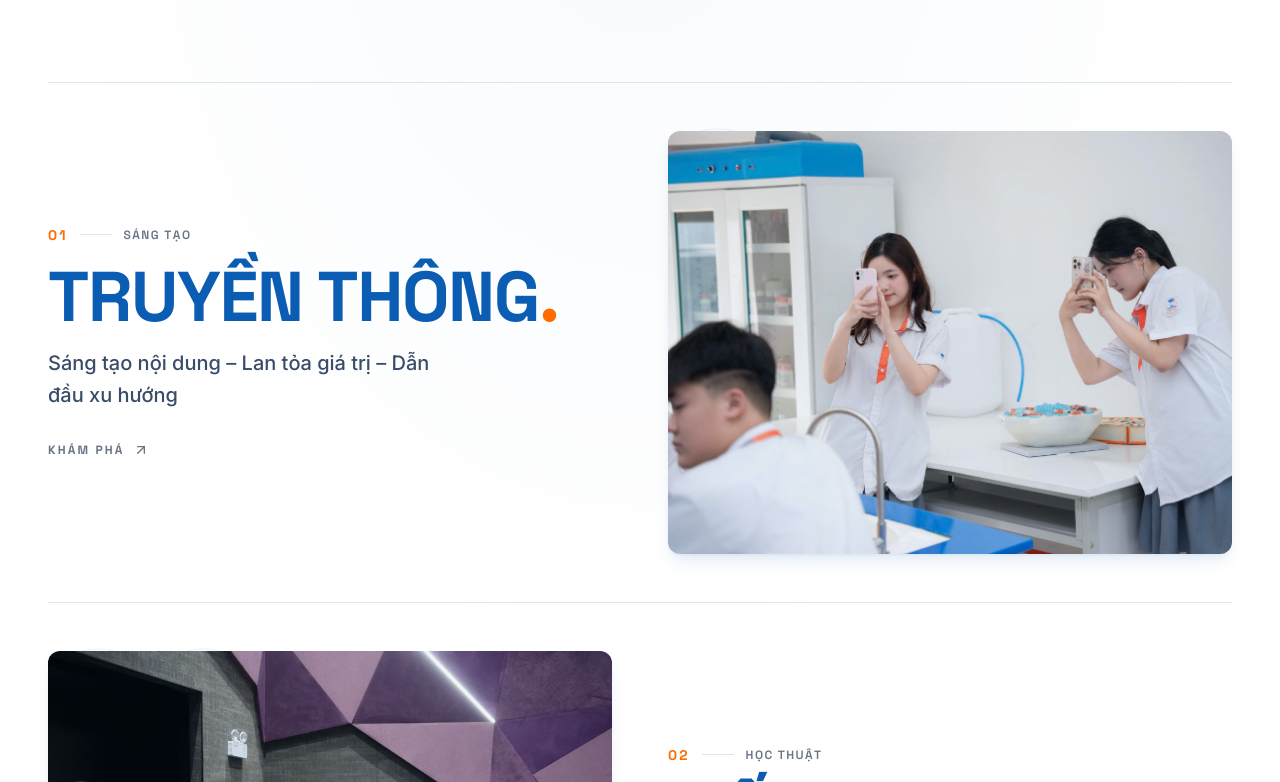
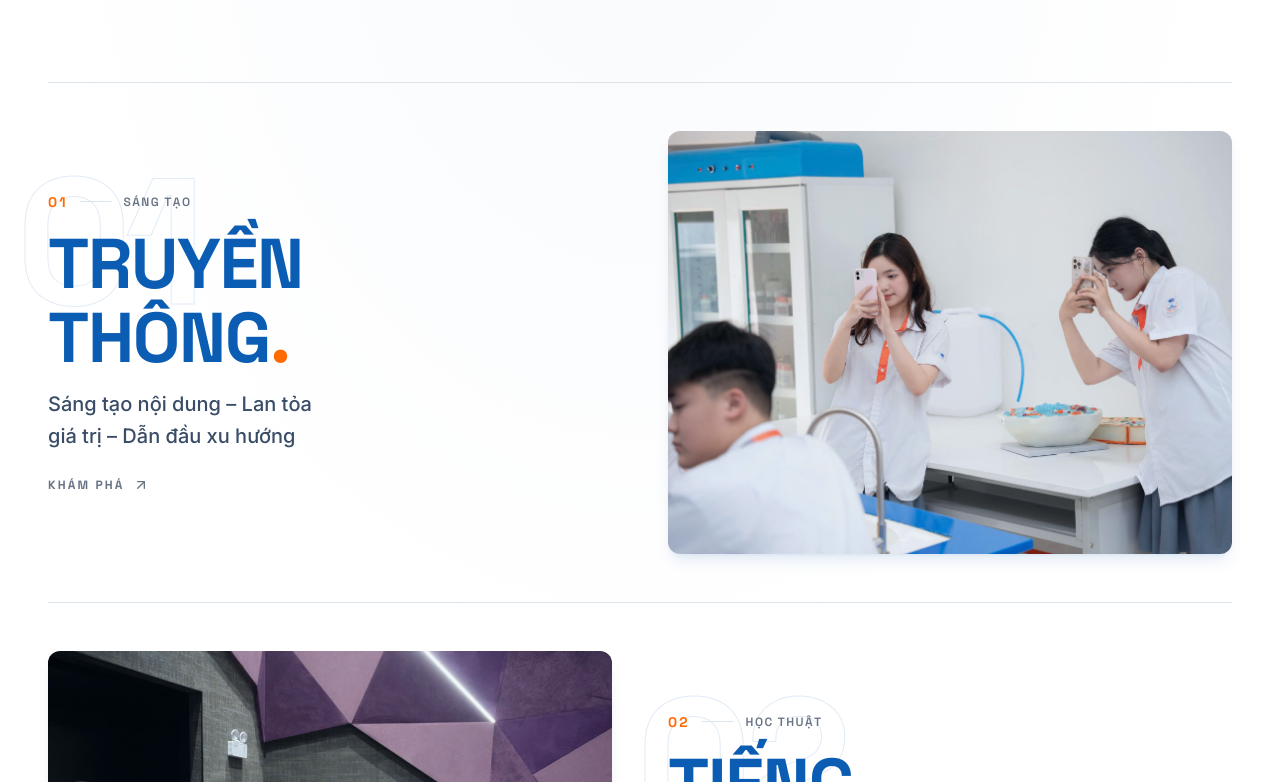
Before and after one commit to milo-37/edison-student-life, a Next.js app: page / in a window 1280 px wide. Shown: the part 1538-2320 px from the top of the page. Built offline with nearby package versions, Linux system fonts and the light colour scheme.

Commit message:
UI Fix: Adjusted ghost number clipping and positioning in ClubShowcase

```diff
--- a/src/app/globals.css
+++ b/src/app/globals.css
@@ -147,11 +147,12 @@ h1, h2, h3, h4, h5, h6 {
   font-family: var(--font-heading), system-ui, sans-serif;
   font-size: clamp(5rem, 14vw, 12rem);
   font-weight: 900;
-  line-height: 0.85;
+  line-height: 1.1;
   letter-spacing: -0.04em;
   color: transparent;
-  -webkit-text-stroke: 1px rgba(11,93,179,0.08);
+  -webkit-text-stroke: 1px rgba(11,93,179,0.12);
   user-select: none;
+  padding-bottom: 0.1em;
 }
 
 /* ─── Flow connector — thin vertical line between sections ─── */
--- a/src/components/home/ClubShowcase.tsx
+++ b/src/components/home/ClubShowcase.tsx
@@ -65,8 +65,16 @@ export function ClubShowcase() {
                       !isEven ? "md:grid-flow-col" : ""
                     }`}
                   >
-                    {/* Text block */}
-                    <div className={!isEven ? "md:order-2" : ""}>
+                    {/* Content block */}
+                    <div className={!isEven ? "md:order-2 md:w-1/2 flex flex-col justify-center relative" : "md:w-1/2 flex flex-col justify-center relative"}>
+                      {/* Ghost number background */}
+                      <div
+                        className="club-number absolute -top-12 -left-4 md:-left-8 pointer-events-none select-none z-[-1]"
+                        aria-hidden="true"
+                      >
+                        {club.number}
+                      </div>
+
                       {/* Number + category */}
                       <div className="flex items-center gap-3 mb-4">
                         <span className="font-heading text-sm font-black text-[#FF6B00] tracking-[0.15em]">
@@ -106,13 +114,7 @@ export function ClubShowcase() {
 
                     {/* Image block */}
                     <div className={`relative ${!isEven ? "md:order-1" : ""}`}>
-                      {/* Ghost number background */}
-                      <div
-                        className="club-number absolute -top-3 -left-2 leading-none pointer-events-none select-none"
-                        aria-hidden="true"
-                      >
-                        {club.number}
-                      </div>
+
 
                       <div className="relative aspect-[4/3] overflow-hidden shadow-lg shadow-[#0B5DB3]/10 rounded-xl">
                         <Image
```
